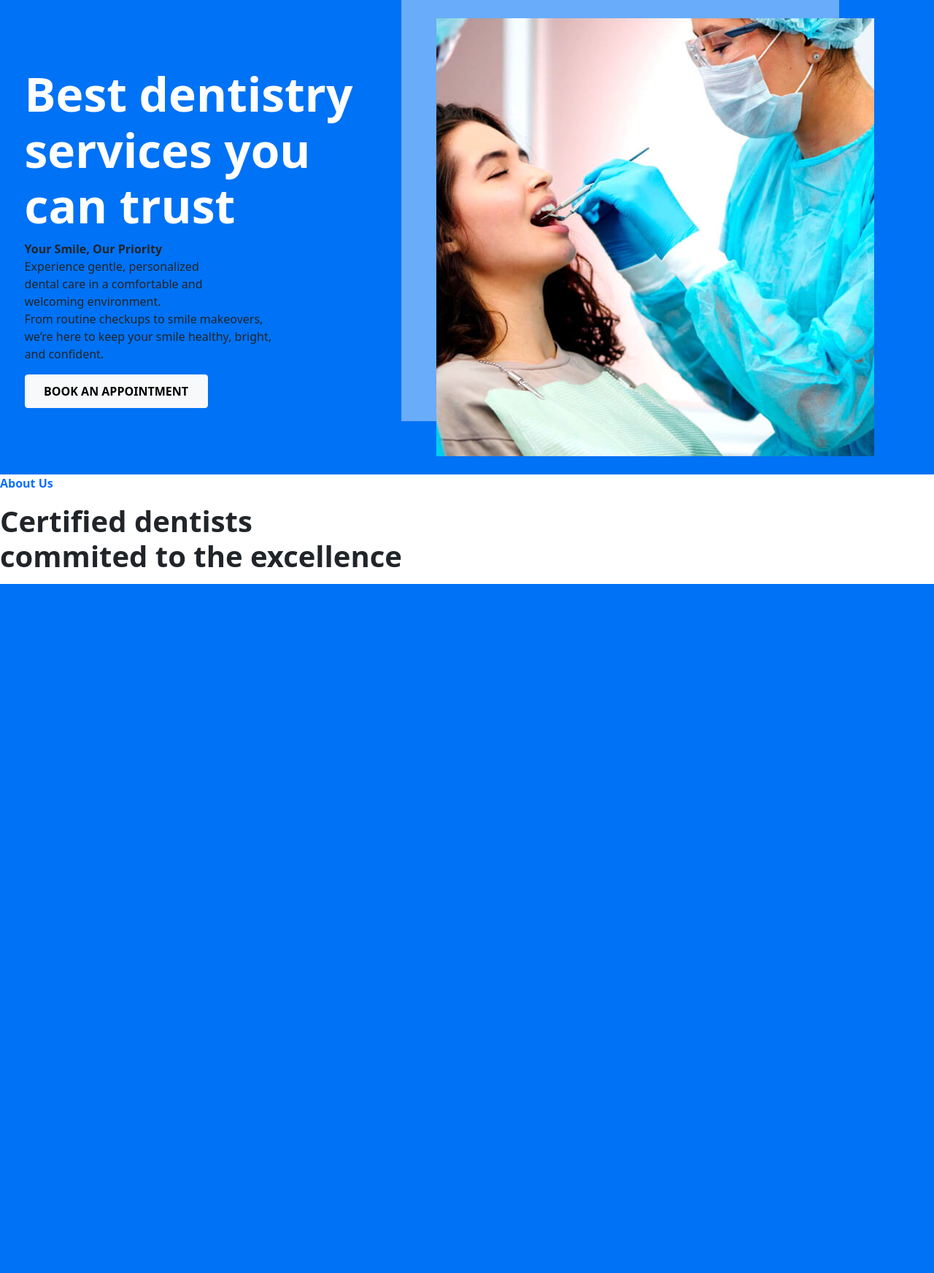
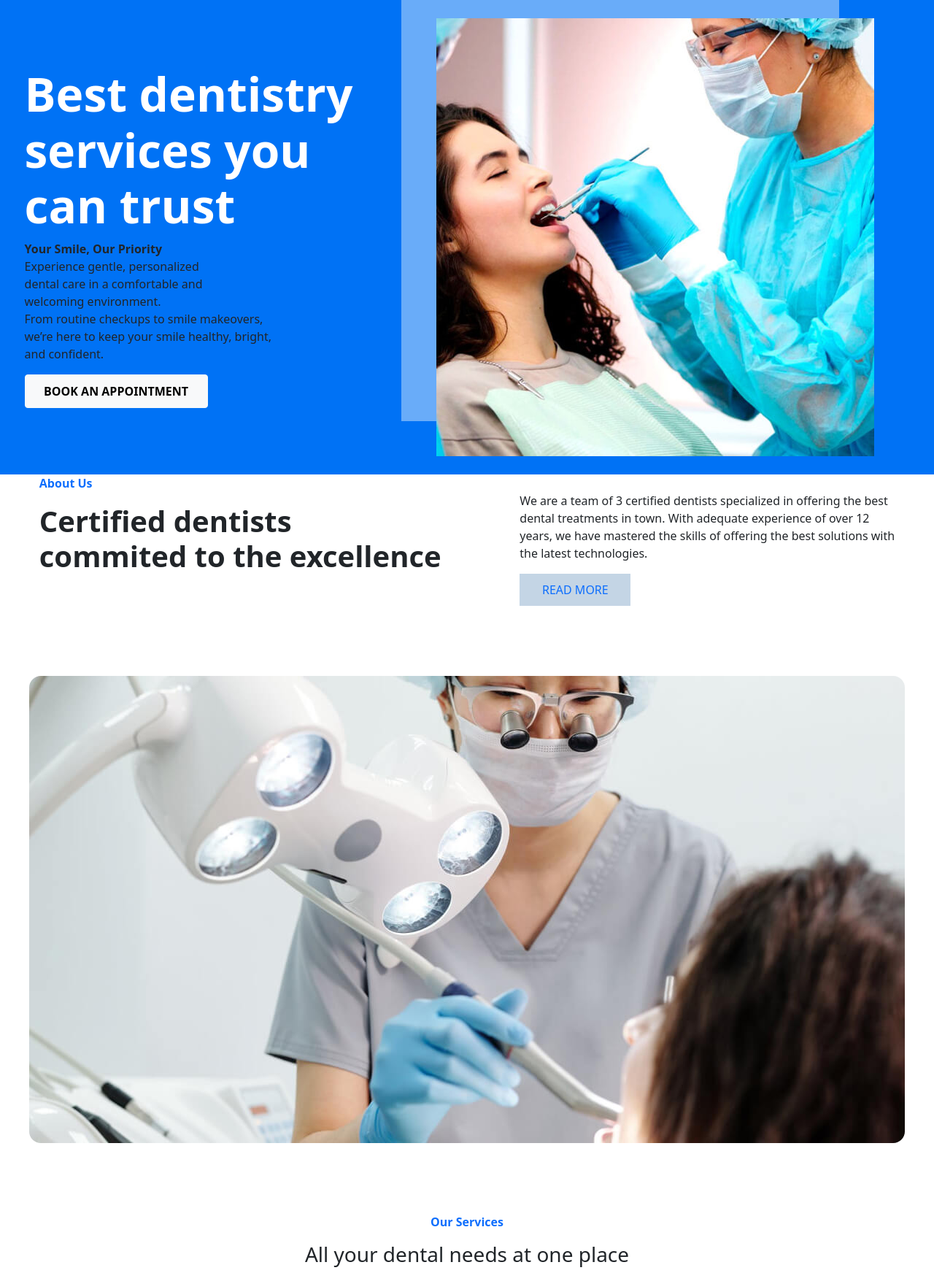
Before and after one commit to thakorravi9876-cpu/MongoDB-Project, a Django app: page /home/ in a window 1280 px wide. Shown: the whole page at 73% size. Before the commit the page ends 800 px from the top, so only its background shows below. Run offline with Django 5.2, Linux system fonts and the light colour scheme.

Commit message:
MongoDB Project

```diff
--- a/Project2/Dentistt/Static/Css/dentist.css
+++ b/Project2/Dentistt/Static/Css/dentist.css
@@ -49,3 +49,13 @@ background: #69ACF9;
 height: 600px;
 width: 600px;
 }
+.hbtn1{
+    background-color: #8eaece85;
+    width: 152px;
+    height: 44px;
+}
+
+.hbtn1:hover{
+    background-color:#0474F5;
+    color: white;
+}
--- a/Project2/Dentistt/TEMPLATES/home.html
+++ b/Project2/Dentistt/TEMPLATES/home.html
@@ -28,12 +28,24 @@ Experience gentle, personalized <br> dental care in a comfortable and <br> welco
     </div>
    </div>
 
-   <div class="homem1">
+   <div class="homem1 d-flex justify-content-around">
     <div class="homebl1">
         <p class="text-primary fw-bold">About Us</p>
         <h1 class="fw-bold">Certified dentists <br>  commited to the excellence</h1>
     </div>
-    <div class="homebr1"></div>
+    <div class="homebr1 d-flex flex-column align-items-center justify-content-center">
+        <p class="mt-4">We are a team of 3 certified dentists specialized in offering the best <br> dental treatments in town. With adequate experience of over 12 <br> years, we have mastered the skills of offering the best solutions with <br> the latest technologies.</p>
+        <button class="border-0 align-self-start  text-primary hbtn1"> READ MORE</button>
+    </div>
+   </div>
+
+   <div class="homem2 d-flex justify-content-center mt-5">
+<img src="{%static 'img/home1.jpg'%}" alt="" class="rounded-4 mt-5">
+   </div>
+
+   <div class="homem3 d-flex  flex-column justify-content-center align-items-center mt-5  ">
+    <p class="text-primary fw-bold mt-5">Our Services</p>
+    <h3>All your dental needs at one place</h3>
    </div>
     </main>
 </body>
```
Also changed, not shown: Project2/Dentistt/Static/img/home1.jpg (added).
